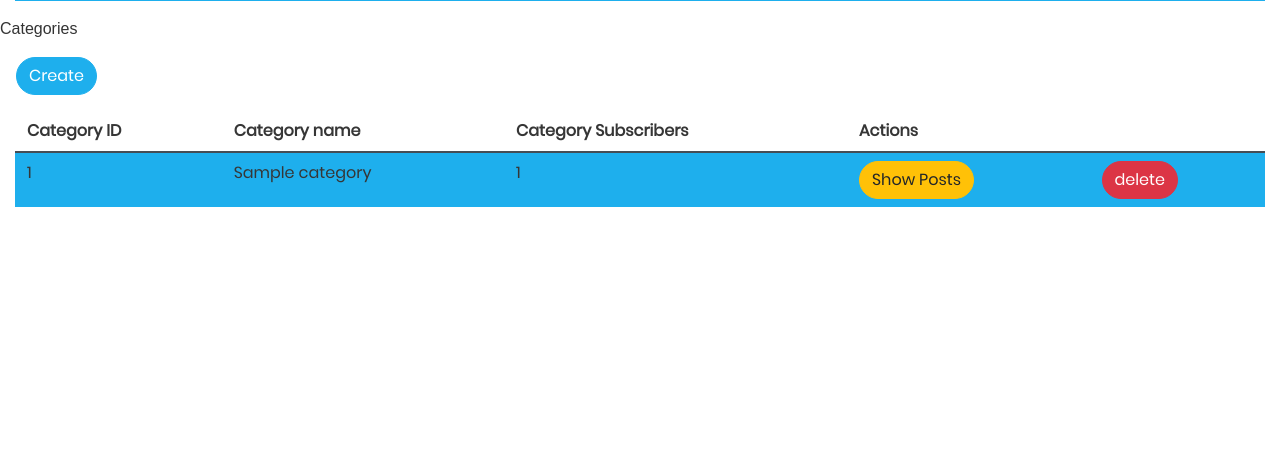
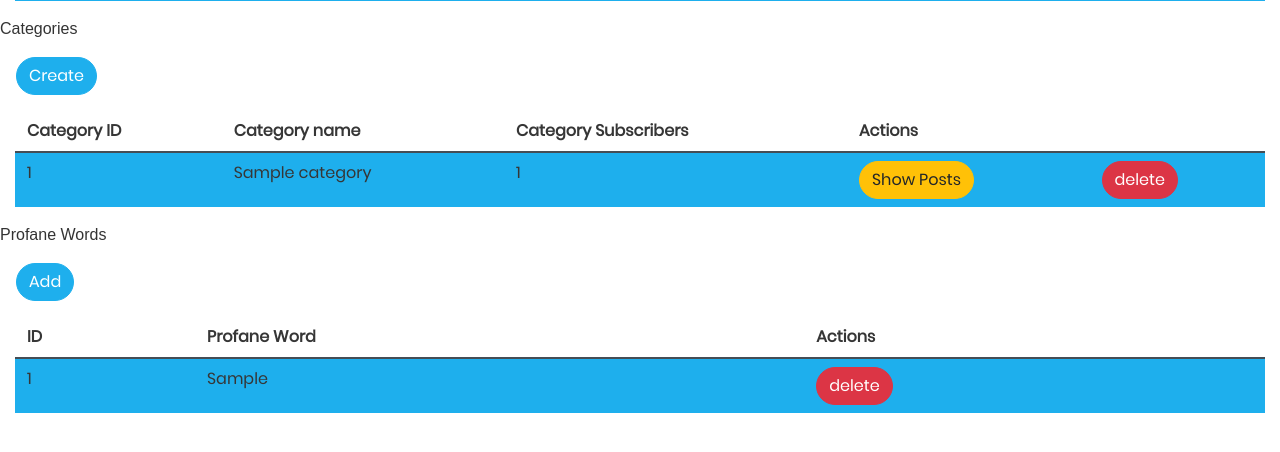
Before and after one commit to Mohammed3tef/Django_Blog, a Django app: template Dj_blog/manager/templates/manager/landing.html in a window 1280 px wide. Shown: the part 261-713 px from the top of the page. Run offline with Django 4.2, Linux system fonts and the light colour scheme; the template is opened without the code that fills it: values that come from a table or form of the project are taken from there, others are empty; tables that the repository leaves empty hold one stand-in row (values such as "Sample post"); some libraries are stand-ins or nearby versions.

Commit message:
add profane-words in landing template

```diff
--- a/Dj_blog/manager/templates/manager/landing.html
+++ b/Dj_blog/manager/templates/manager/landing.html
@@ -70,5 +70,28 @@
 </tbody>
 </table>
 </div>
-
+<h1 id="forbidden">Profane Words</h1>
+<div style="text-align:left; " class="ml-3">
+<a class="btn btn-primary my-3 "  href="addprofaneword">Add</a>
+</div>
+<div class="container-fluid">
+ <table style="text-align : center;"   class="table table-lg table-dark">
+  <thead>
+    <tr style="text-align : center;">
+      <th scope="col">ID</th>
+      <th scope="col">Profane Word</th>
+      <th scope="col" colspan=2 > Actions</th>
+    </tr>
+  </thead>
+  <tbody>
+{% for profane_word in profane_words %}
+    <tr class="bg-primary">
+  <td >{{profane_word.id}}</td>
+  <td >{{profane_word}}</td>
+    <td> <a class="btn btn-danger"  href="delprofaneword/{{profane_word.id}}" onclick= "return confirm('are you sure ?');" >delete</a> </td>
+</tr>
+{% endfor %}
+</tbody>
+</table>
+</div>
 {% endblock  %}
```
